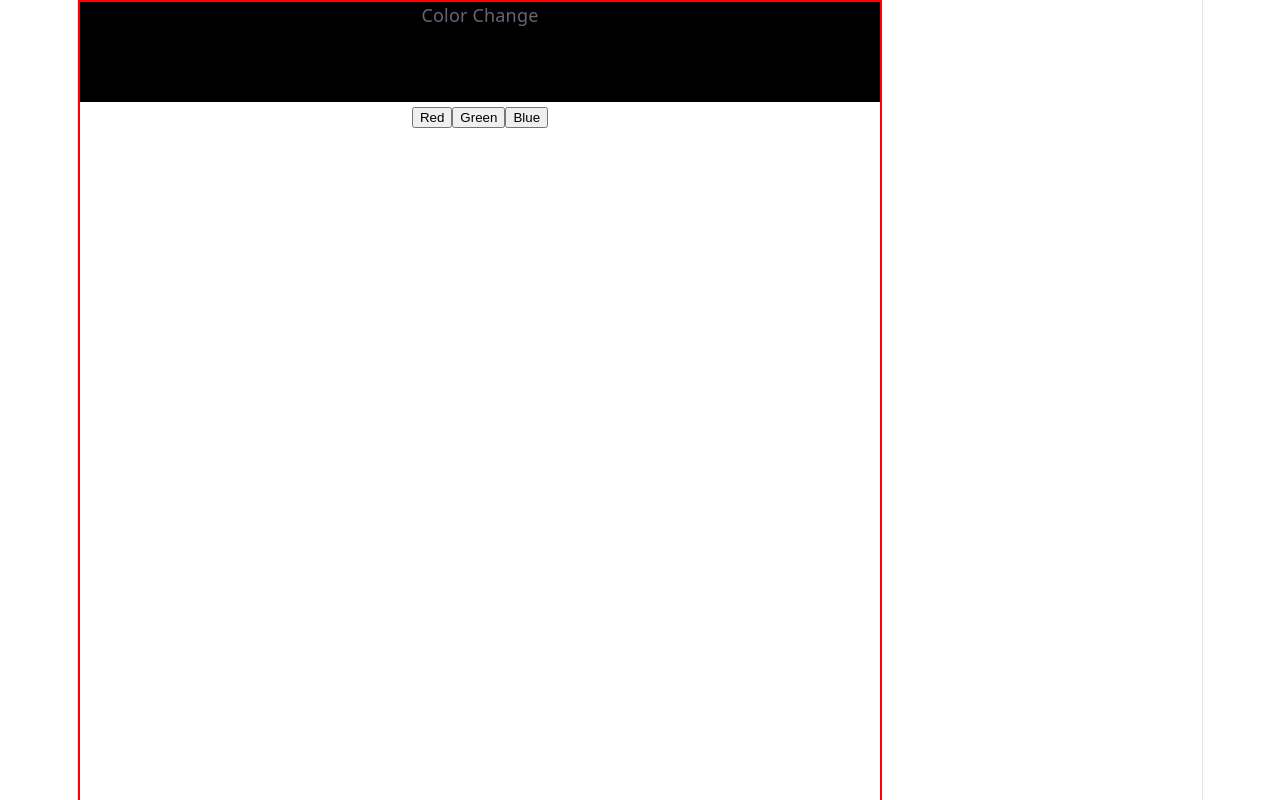
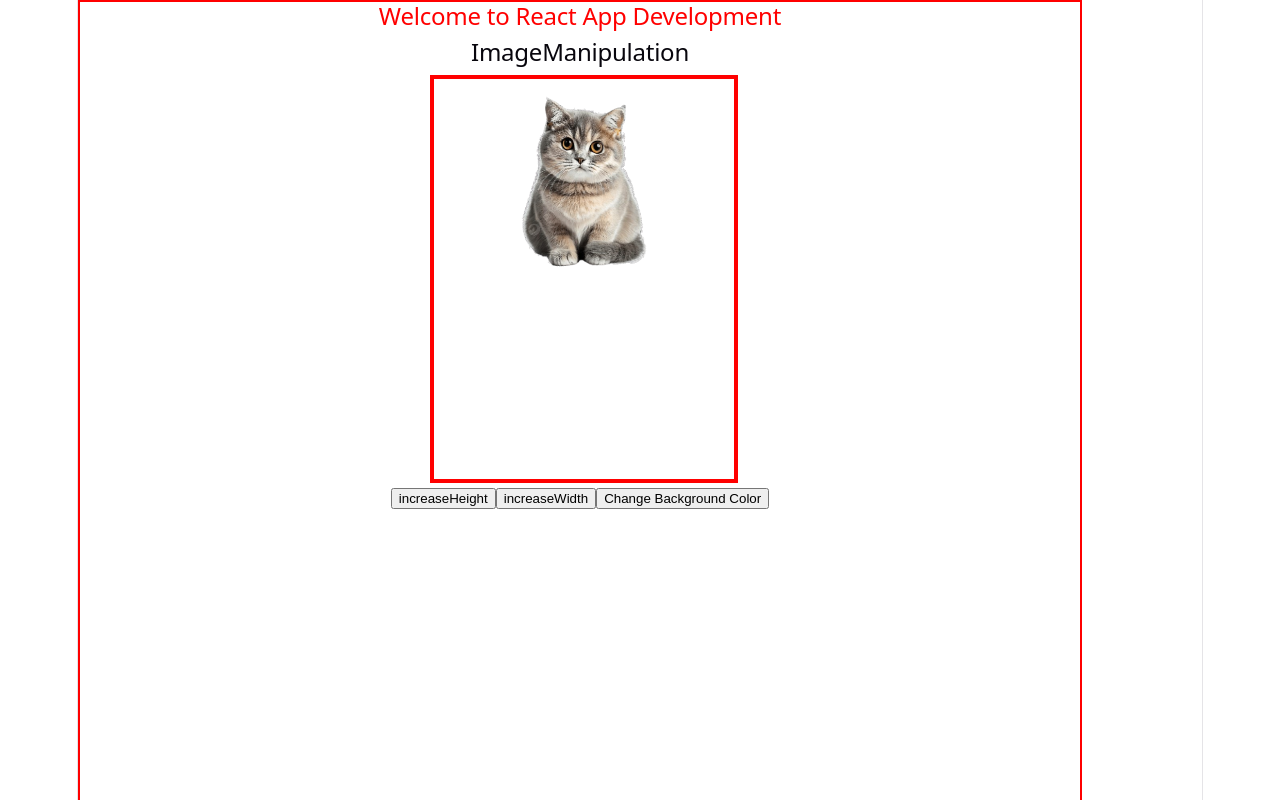
Before and after one commit to Roshni-Singh27/FSD_CSE24_2026, a React (Vite) app in the folder ReactVite/: page / in a window 1280 px wide. Shown: the top 800 px of the page. Built offline with nearby package versions, Linux system fonts and the light colour scheme.

Commit message:
Done Image Manipulation

```diff
--- a/ReactVite/src/App.jsx
+++ b/ReactVite/src/App.jsx
@@ -7,13 +7,16 @@ import './App.css'
 //import ICardGallery from './components/ICardGallery'
 import MyState from './components/MyState'
 import ColorChange from './components/ColorChange'
+import NameChange from './components/NameChange'
+import ImageManipulation from './components/ImageManipulation'
 
 function App() {
 
 
   return (
 
-    <div style={{border:'2px solid red',width:'800px',height:'1700px'}}>
+    <div style={{border:'2px solid red',width:'1000px',height:'1000px'}}>
+      <h2 style={{color:'red'}}>Welcome to React App Development</h2>
     {/*  <h2 style={{color:'red'}}>ABES Engineering College</h2>
       <h2 style={{color:'blue'}}>Roll No:2400320100933</h2>
       <h2 style={{color:'cyan'}}>Name:Roshni Singh</h2>
@@ -21,7 +24,7 @@ function App() {
       <h2 style={{color:'greenyellow'}}>Section:CSE-24</h2>
       <h2 style={{color:'plum'}}>Skills:HTML,CSS,JS,React</h2>}
       <ICardGallery/>*/}
-      <ColorChange/>
+      <ImageManipulation/>
       </div>
 
 
--- /dev/null
+++ b/ReactVite/src/components/ImageManipulation.jsx
@@ -0,0 +1,44 @@
+import React, { useState } from 'react'
+import cat from '../images/cat.png'
+
+function ImageManipulation() {
+    const[catHeight,setCatHeight]=useState(200);
+    const[catWidth,setCatWidth]=useState(200);
+    const[red,setRed]=useState();
+    const[green,setGreen]=useState(0);
+    const[blue,setBlue]=useState(0);
+
+function increaseHeight(){
+    setCatHeight(catHeight+10);
+}
+
+function increaseWidth(){
+    setCatWidth(catWidth+10);
+}
+
+function changeBGColor(){
+    setRed(Math.random()*255);
+    setGreen(Math.random()*255);
+    setBlue(Math.random()*255);
+}
+
+
+  return (
+    <div>
+        <h2>ImageManipulation</h2>
+
+        <div style={{backgroundColor:`rgb(${red},${green},${blue})`,height:'400px',width:'300px',border:'4px solid red',marginLeft:'350px'}}>
+        <img src={cat} height={catHeight} width={catWidth} />
+        </div>
+        <div>
+            <button onClick={increaseHeight}>increaseHeight</button>
+            <button onClick={increaseWidth}>increaseWidth</button>
+            <button onClick={changeBGColor}>Change Background Color</button>
+
+        </div>
+    </div>
+
+  )
+}
+
+export default ImageManipulation
--- /dev/null
+++ b/ReactVite/src/components/NameChange.jsx
@@ -0,0 +1,21 @@
+import React, { useState } from 'react';
+
+function NameChange() {
+    const [name, setName] = useState("XYZ");
+    const [college, setCollege] = useState("ABES");
+    function changeName() {
+        setName("Roshni");
+    }
+    function changeCollege() {
+        setCollege("ABES Engineering College Ghaziabad");
+    }
+    return (
+        <div>
+            <h2>Name: {name}</h2>
+            <h2>College: {college}</h2>
+            <button onClick={changeName}>Change Name</button>
+            <button onClick={changeCollege}>Change College</button>
+        </div>
+    );
+}
+export default NameChange;
```
Also changed, not shown: ReactVite/src/images/cat.png (added).
